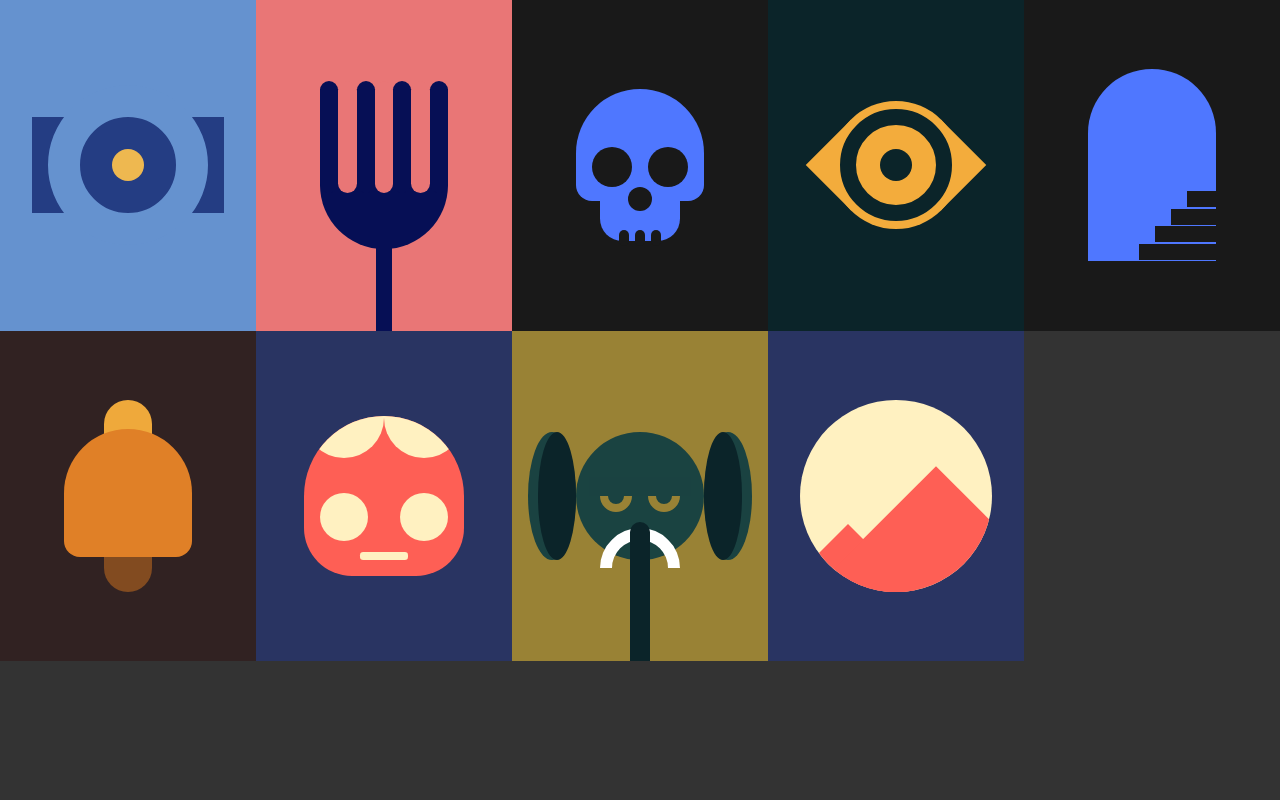
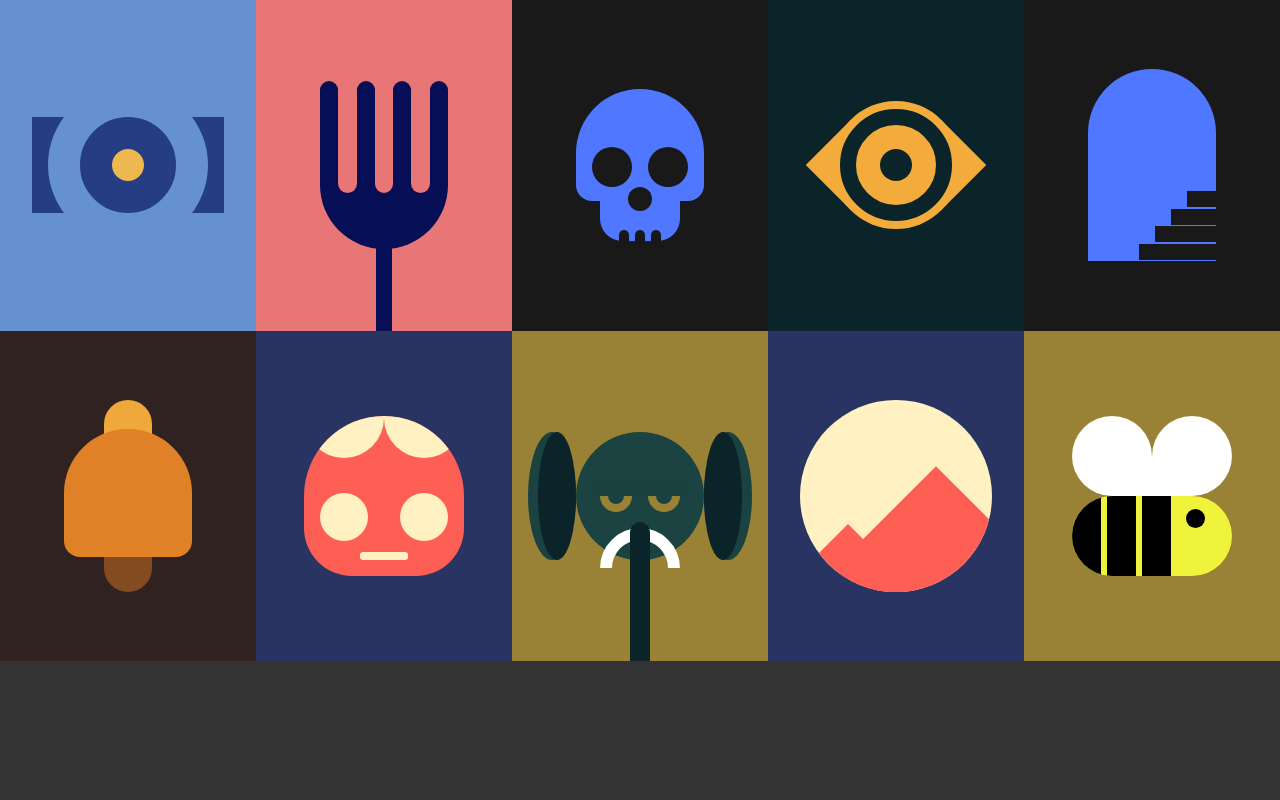
Before and after one commit to mohasin-hossain/css-custom-shapes, a plain HTML site: page index.html in a window 1280 px wide. Drawn offline with Linux system fonts and the light colour scheme.

Commit message:
Shape 10

```diff
--- a/index.html
+++ b/index.html
@@ -75,7 +75,18 @@
     <div class="shape-9">
         <span></span>
     </div>
-    <div class="shape-10"></div>
+    <div class="shape-10">
+        <div>
+            <span></span>
+            <span></span>
+        </div>
+        <div>
+            <span></span>
+            <span></span>
+            <span></span>
+            <span></span>
+        </div>
+    </div>
     <div class="shape-11"></div>
     <div class="shape-12"></div>
     <div class="shape-13"></div>
--- a/style.css
+++ b/style.css
@@ -467,3 +467,52 @@ body > div {
   right: -1rem;
   transform: rotate(45deg);
 }
+
+/**********
+   SHAPE 10
+**********/
+
+.shape-10 {
+  background: #998235;
+  flex-direction: column;
+}
+
+.shape-10 div {
+  width: 10rem;
+  height: 5rem;
+  display: flex;
+}
+
+.shape-10 div:nth-child(1) span {
+  width: 50%;
+  height: 100%;
+  background: white;
+  border-radius: 50% 50% 0 50%;
+}
+
+.shape-10 div:nth-child(1) span:last-child {
+  border-radius: 50% 50% 50% 0;
+}
+
+.shape-10 div:nth-child(2) {
+  background: #eff33c;
+  border-radius: 3rem;
+  display: flex;
+  justify-content: flex-start;
+  gap: 0.4rem;
+  overflow: hidden;
+}
+
+.shape-10 div:nth-child(2) span {
+  width: 1.8rem;
+  height: 100%;
+  background: black;
+}
+
+.shape-10 div:nth-child(2) span:last-child {
+  height: 1.2rem;
+  width: 1.2rem;
+  border-radius: 50%;
+  align-self: start;
+  margin: 0.8rem 1.3rem 0 0.5rem;
+}
```
